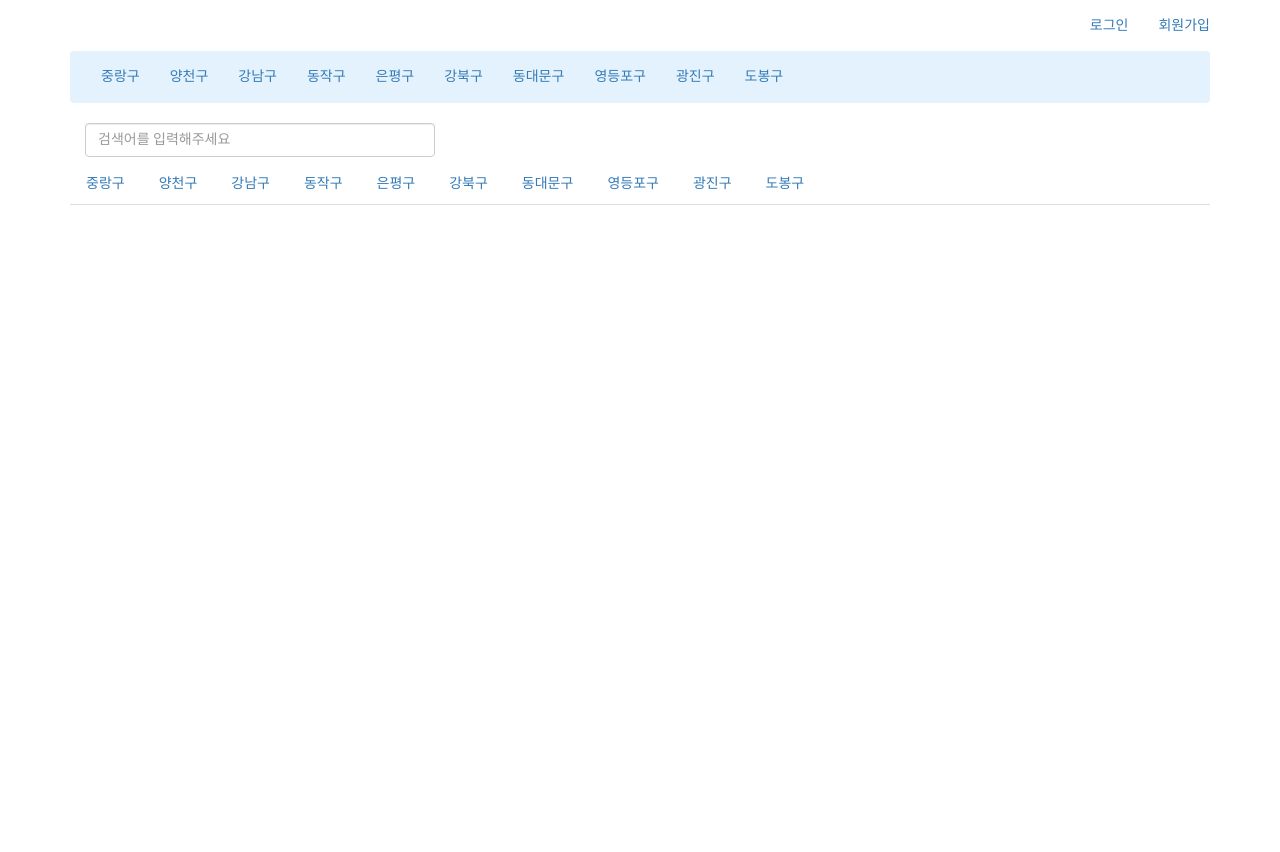
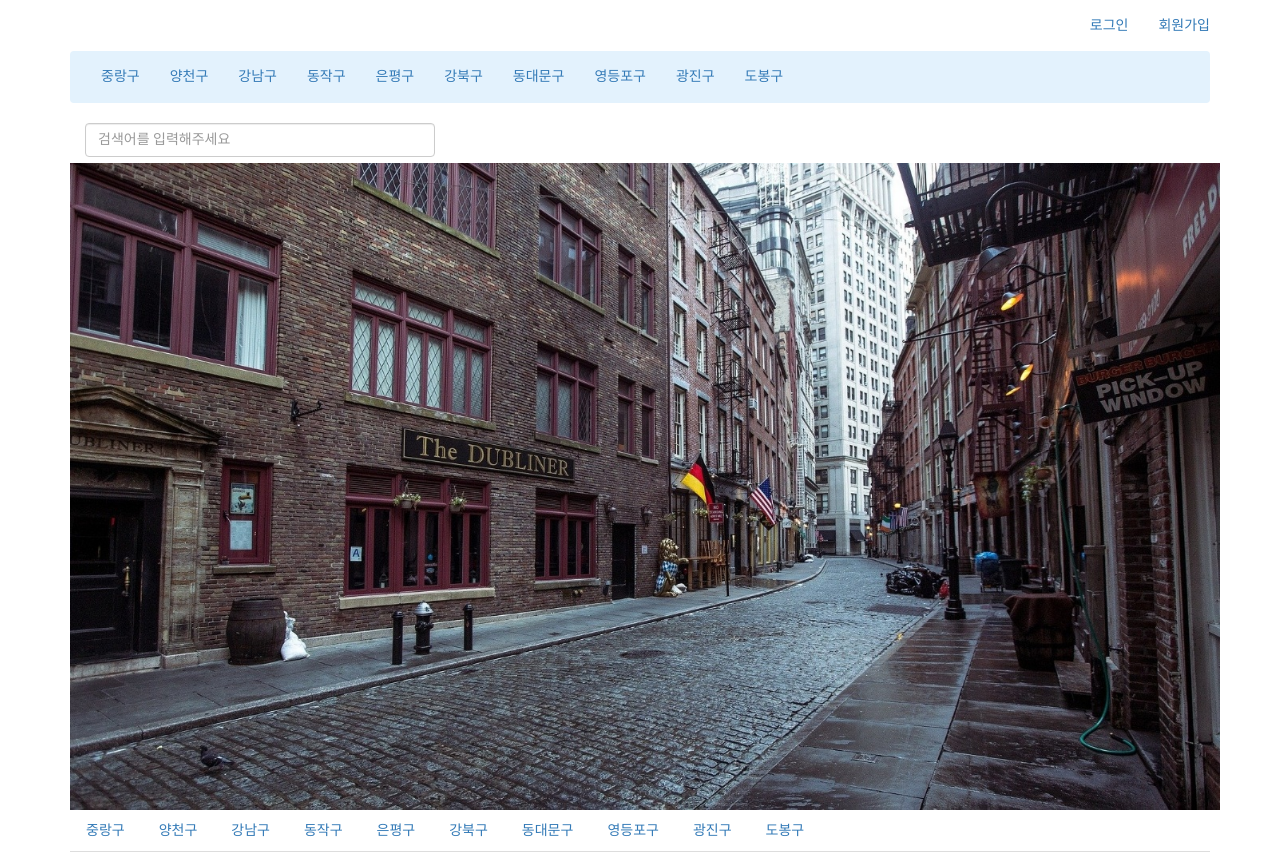
Before and after one commit to hayeong227/pythonProject7, a Django app: page /index in a window 1280 px wide. Shown: the part 180-1032 px from the top of the page. Before the commit the page ends 385 px from the top, so only its background shows below. Run offline with Django 3.2, Linux system fonts and the light colour scheme; some libraries are stand-ins or nearby versions; some web fonts are replaced.

Commit message:
Initial commit

```diff
--- a/index/templates/index.html
+++ b/index/templates/index.html
@@ -64,7 +64,10 @@
 
     <div class="col-sm-4">
     <input type="text" class="form-control" placeholder="검색어를 입력해주세요">
-        </div><br><br>
+    </div><br><br>
+
+    <img src="길1.jpg" width="1150">
+
 
         <ul class="nav nav-tabs">
             <li class="nav-item">
@@ -103,5 +106,7 @@
 
 
 
+
+
 </body>
 </html>
```
Also changed, not shown: index/templates/길1.jpg (added), index/templates/길2.jpg (added), index/templates/길3.jpg (added), index/templates/길4.jpg (added).
